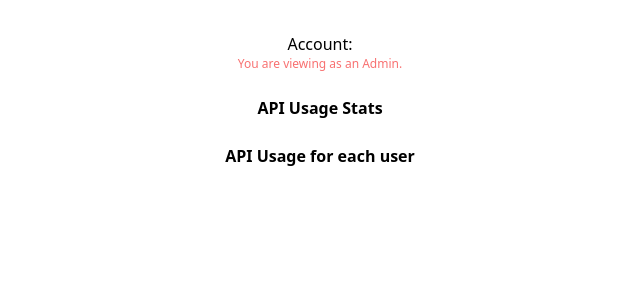
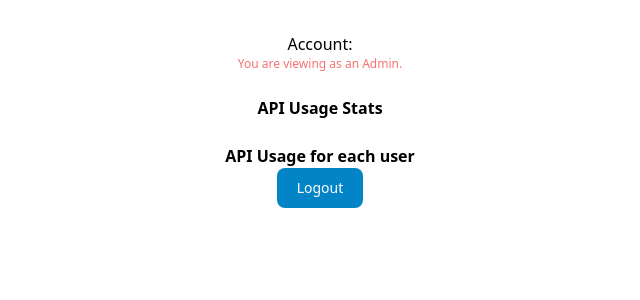
Before and after one commit to ChinaiArman/DynamicWebscraper, a React (Vite) app in the folder client/: page /admin in a window 1280 px wide. Shown: the top 300 px of the page, without its empty margins (320-960 px from the left). Built offline with nearby package versions, Linux system fonts and the light colour scheme; no server answers.

Commit message:
add logout buttons

```diff
--- a/client/src/pages/Admin.jsx
+++ b/client/src/pages/Admin.jsx
@@ -1,18 +1,22 @@
 import React, { useState, useEffect } from "react";
 import axios from "axios";
+import { useNavigate } from "react-router-dom";
 import StatsTable from "../components/StatsTable";
 
 const Admin = () => {
   const [userInfo, setUserInfo] = useState(null);
   const [endpointUsage, setEndpointUsage] = useState(null);
+  const navigate = useNavigate();
 
   useEffect(() => {
+    getUserInfo();
+    getEnpointUsage();
+  }, []);
+
   const getUserInfo = async () => {
     try {
       const response = await axios.get(
-          `${
-            import.meta.env.VITE_SERVER_URL
-          }/api/database/get-user-information/`,
+        `${import.meta.env.VITE_SERVER_URL}/api/database/get-user-information/`,
         { withCredentials: true }
       );
       setUserInfo(response.data);
@@ -21,17 +25,12 @@ const Admin = () => {
     }
   };
 
-    getUserInfo();
-    getEnpointUsage();
-  }, []);
-
   const getEnpointUsage = async () => {
     try {
       const response = await axios.get(
         `${import.meta.env.VITE_SERVER_URL}/api/database/get-endpoint-usage/`,
         { withCredentials: true }
       );
-      console.log(response.data);
 
       const formattedData = response.data.endpoint_usage.map((item) => ({
         Method: item.method,
@@ -44,6 +43,20 @@ const Admin = () => {
       console.error("Error fetching endpoint usage", error);
     }
   };
+
+  const logout = async () => {
+    try {
+      const response = await axios.post(
+        `${import.meta.env.VITE_SERVER_URL}/api/authenticate/logout/`, {},
+        { withCredentials: true }
+      );
+        if (response.status === 200) {
+            navigate("/login");
+        }
+    } catch (error) {
+        console.error("Error logging out:", error);
+    }
+  }
 
   return (
     <div className="flex flex-col items-center px-6 py-8 mx-auto md:h-screen lg:py-0">
@@ -61,6 +74,12 @@ const Admin = () => {
       )}
       <br></br>
       <b>API Usage for each user</b>
+      <button
+        onClick={logout}
+        className=" text-white bg-sky-600 hover:bg-sky-600/75 focus:ring-4 focus:outline-none focus:ring-primary-300 font-medium rounded-lg text-sm px-5 py-2.5 text-center dark:bg-primary-600 dark:hover:bg-primary-700 dark:focus:ring-primary-800"
+      >
+        Logout
+      </button>
     </div>
   );
 };
--- a/client/src/pages/Landing.jsx
+++ b/client/src/pages/Landing.jsx
@@ -1,10 +1,15 @@
 import React, { useState, useEffect } from 'react';
 import axios from 'axios';
+import { useNavigate } from "react-router-dom";
 
 const Landing = () => {
   const [userInfo, setUserInfo] = useState(null);
+  const navigate = useNavigate();
 
   useEffect(() => {
+    getUserInfo();
+  }, []);
+
   const getUserInfo = async () => {
     try {
       const response = await axios.get(`${import.meta.env.VITE_SERVER_URL}/api/database/get-user-information/`, { withCredentials: true });
@@ -14,13 +19,30 @@ const Landing = () => {
     }
   };
 
-    getUserInfo();
-  }, []);
+  const logout = async () => {
+    try {
+      const response = await axios.post(
+        `${import.meta.env.VITE_SERVER_URL}/api/authenticate/logout/`, {},
+        { withCredentials: true }
+      );
+        if (response.status === 200) {
+            navigate("/login");
+        }
+    } catch (error) {
+        console.error("Error logging out:", error);
+    }
+  }
 
   return (
     <div>
       <h1>Account: {userInfo?.email}</h1>
       <h3>Below are your API consumption stats</h3>
+      <button
+        onClick={logout}
+        className=" text-white bg-sky-600 hover:bg-sky-600/75 focus:ring-4 focus:outline-none focus:ring-primary-300 font-medium rounded-lg text-sm px-5 py-2.5 text-center dark:bg-primary-600 dark:hover:bg-primary-700 dark:focus:ring-primary-800"
+      >
+        Logout
+      </button>
     </div>
   );
 };
```
Lines whose indentation alone changed are shown as unchanged.
